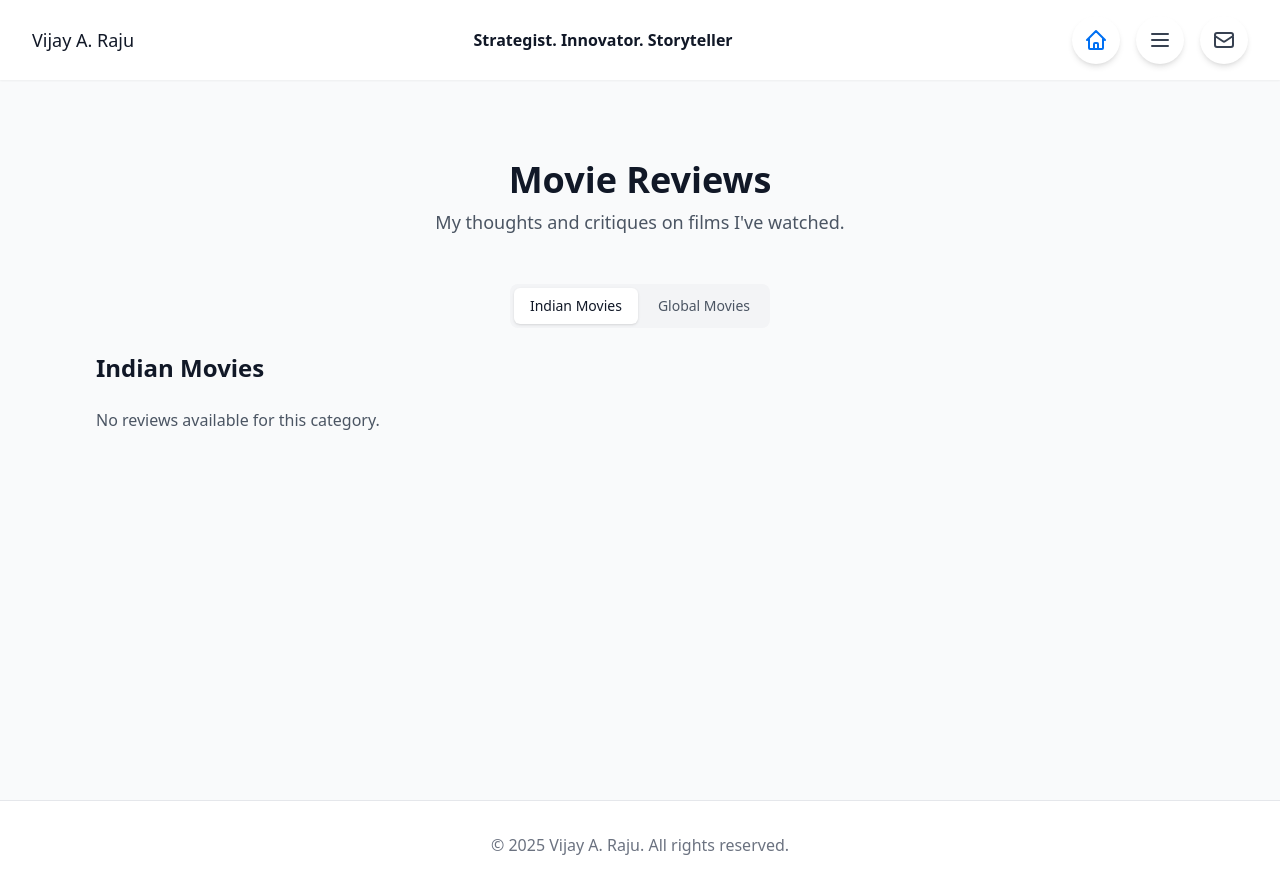
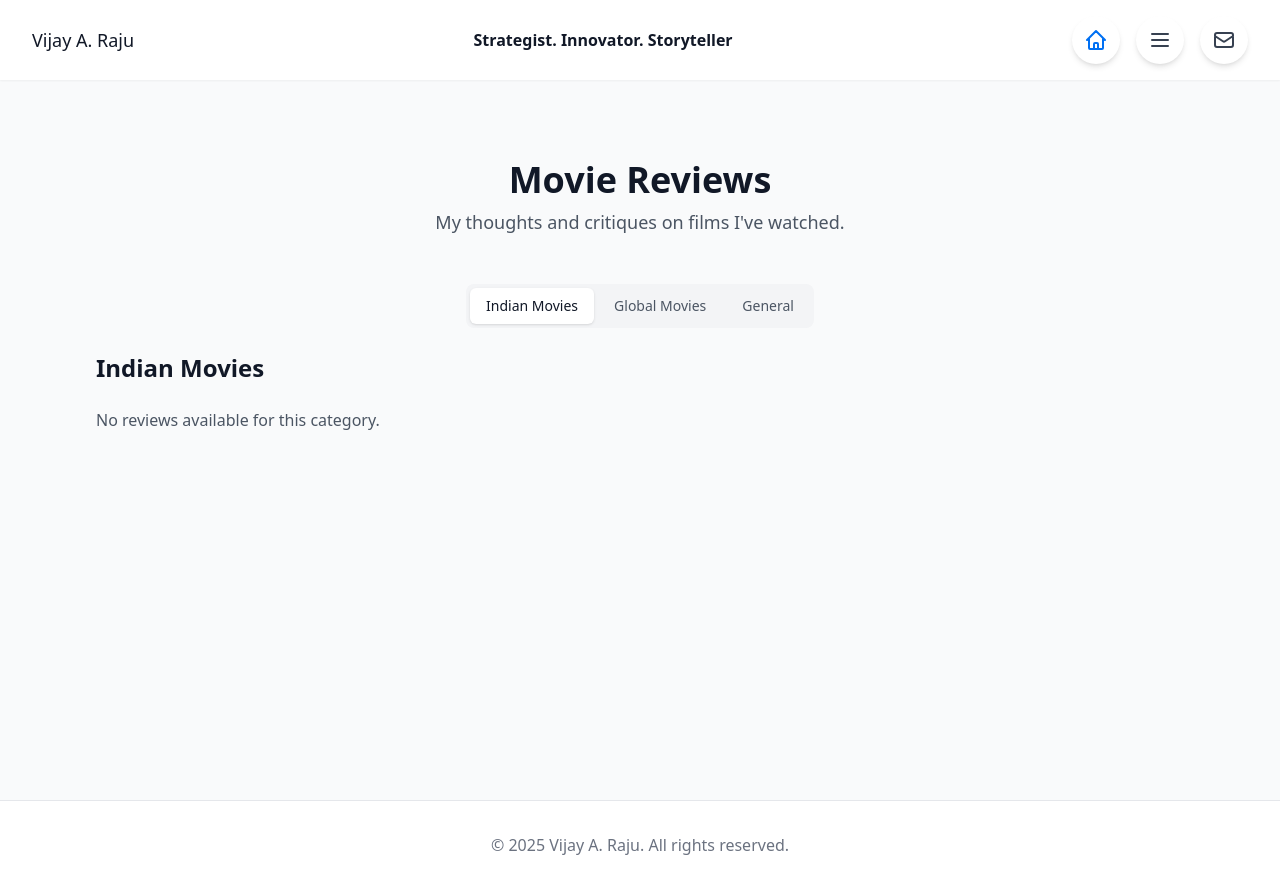
Before and after one commit to Wijay000/draft, a Next.js app: page /movie-reviews in a window 1280 px wide. Built offline with nearby package versions, Linux system fonts and the light colour scheme.

Commit message:
Movie Reviews: add 'General' tab and update filtering semantics

```diff
--- a/pages/movie-reviews.js
+++ b/pages/movie-reviews.js
@@ -7,8 +7,9 @@ export default function MovieReviews() {
   const filtered = reviews.filter((r) => {
     const region = r.region ? String(r.region).toLowerCase() : null
     if (activeTab === 'Indian') return region === 'indian'
-    // Global tab: include reviews explicitly marked global, and any without a region
-    return region === 'global' || !region
+    if (activeTab === 'Global') return region === 'global'
+    // General tab: include reviews explicitly marked general, and any without a region
+    return region === 'general' || !region
   })
 
   const featured = filtered.length > 0 ? filtered[0] : null
@@ -34,6 +35,12 @@ export default function MovieReviews() {
             className={`ml-1 px-4 py-2 rounded-md text-sm font-medium ${activeTab === 'Global' ? 'bg-white shadow text-gray-900' : 'text-gray-600'}`}
           >
             Global Movies
+          </button>
+          <button
+            onClick={() => setActiveTab('General')}
+            className={`ml-1 px-4 py-2 rounded-md text-sm font-medium ${activeTab === 'General' ? 'bg-white shadow text-gray-900' : 'text-gray-600'}`}
+          >
+            General
           </button>
         </nav>
       </div>
```
